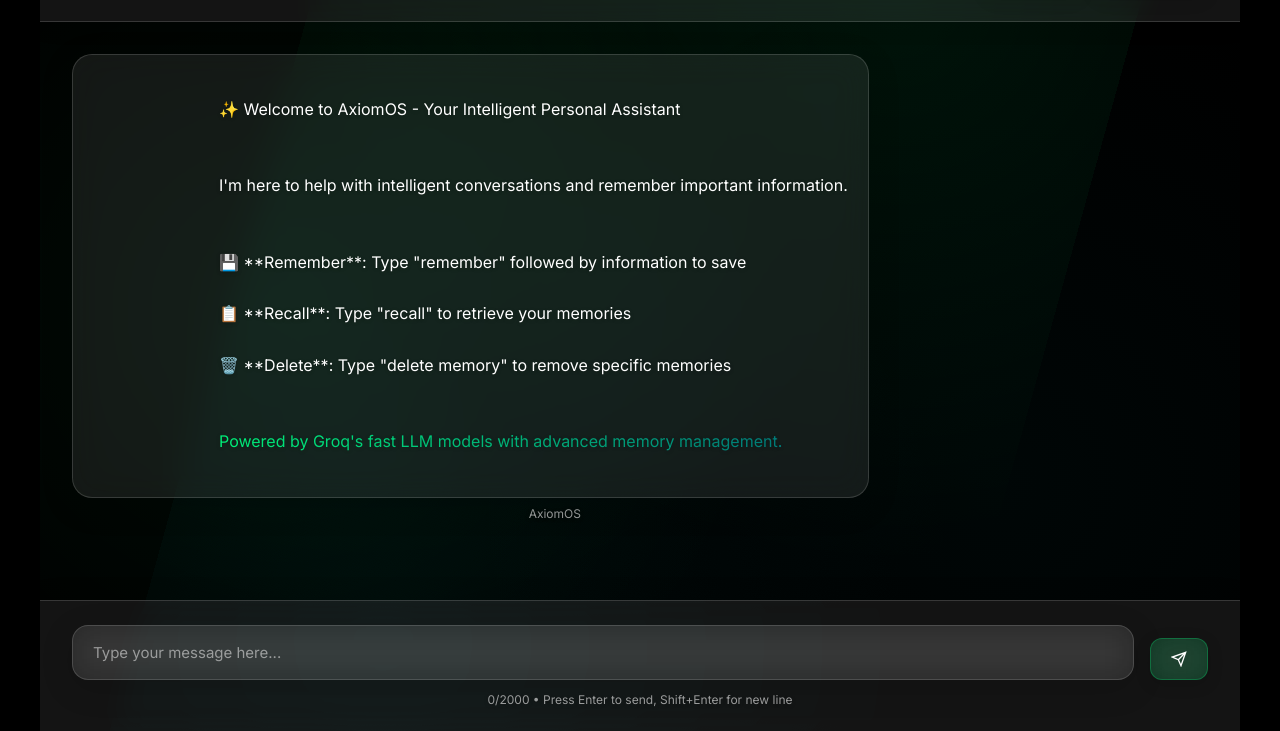
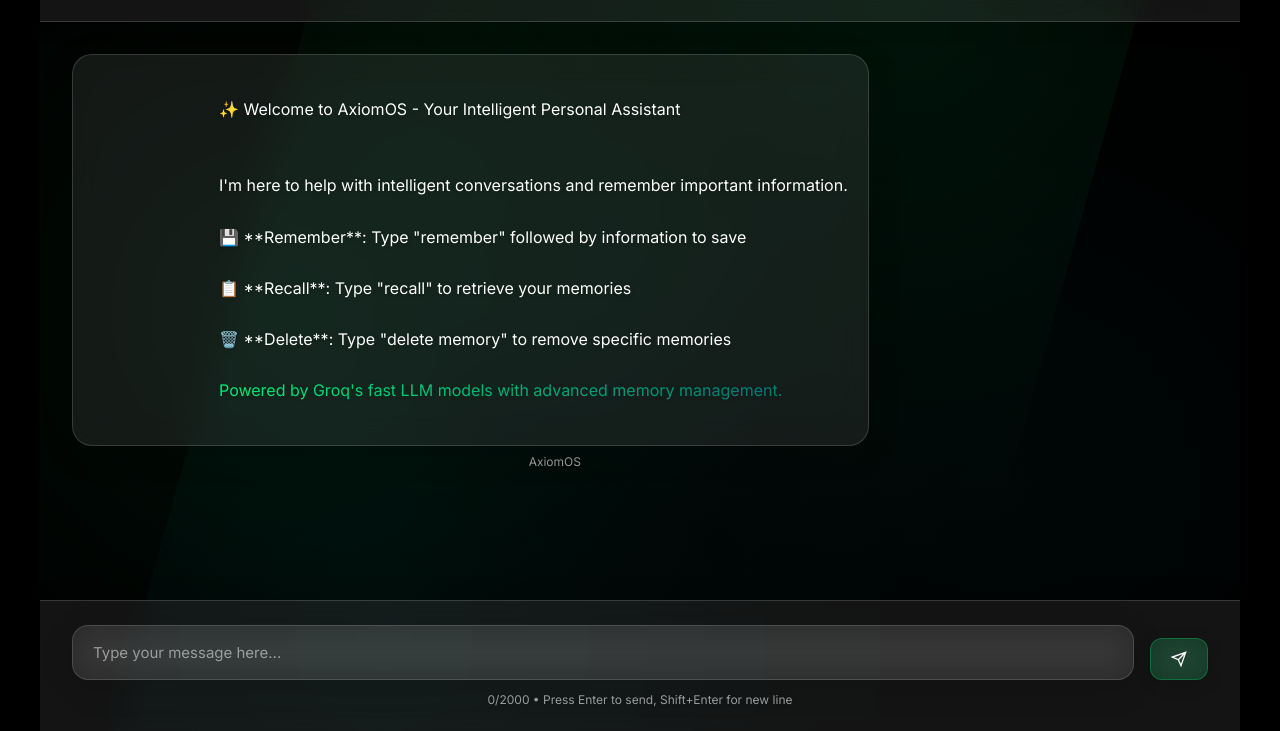
Before and after one commit to WilliamH-Systems/AxiomOS, a plain HTML site: page static/index.html in a window 1280 px wide. Shown: the part 69-800 px from the top of the page. Drawn offline with Linux system fonts and the light colour scheme; no server answers.

Commit message:
Fix welcome message formatting - remove excessive spacing and line breaks
## Message Formatting Improvements:
- Removed excessive line breaks in welcome message
- Maintained logical grouping of instructions
- Preserved gradient text effect for 'Powered by' section
- Cleaner, more professional appearance
- Better readability on deployment

## Changes Made:
- Combined related lines to reduce whitespace
- Maintained proper HTML structure
- Preserved all emoji icons and functionality
- Kept glassmorphism styling intact
- Improved visual flow of welcome instructions

The welcome message now displays cleanly without awkward spacing or excessive line breaks, providing a professional first impression for users.

```diff
--- a/static/index.html
+++ b/static/index.html
@@ -30,10 +30,10 @@
                     <div class="message-content">
                         <div class="message-text">
                             ✨ Welcome to AxiomOS - Your Intelligent Personal Assistant<br><br>
-                            I'm here to help with intelligent conversations and remember important information.<br><br>
+                            I'm here to help with intelligent conversations and remember important information.<br>
                             💾 **Remember**: Type "remember" followed by information to save<br>
                             📋 **Recall**: Type "recall" to retrieve your memories<br>
-                            🗑️ **Delete**: Type "delete memory" to remove specific memories<br><br>
+                            🗑️ **Delete**: Type "delete memory" to remove specific memories<br>
                             <span style="background: linear-gradient(45deg, #00FF7F, #008080); -webkit-background-clip: text; -webkit-text-fill-color: transparent; background-clip: text;">Powered by Groq's fast LLM models with advanced memory management.</span>
                         </div>
                     </div>
```
